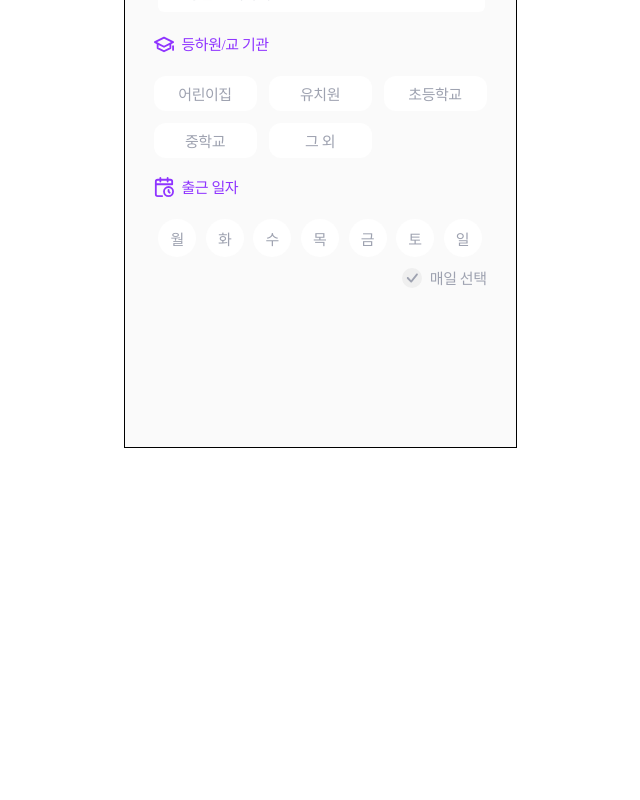
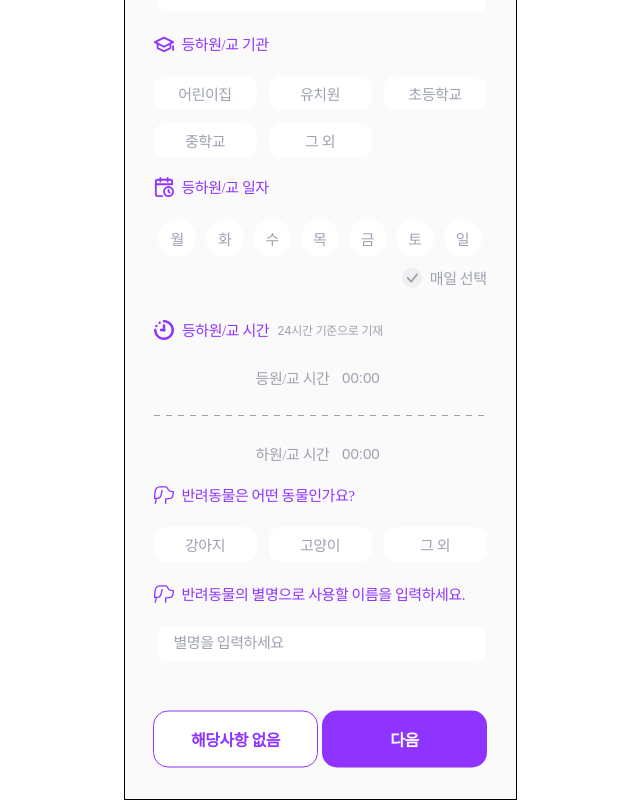
Before and after one commit to 2024GanzithonPYTHON/9_Ganzi_Frontend, a React (Create React App) app: page /childdetail in a window 1280 px wide. Shown: the part 404-1204 px from the top of the page, without its empty margins (320-960 px from the left). Before the commit the page ends 852 px from the top, so only its background shows below. Built offline with nearby package versions, Linux system fonts and the light colour scheme; a web font is replaced by a local one.

Commit message:
반려동물 종 선택, 별명 입력, 하단 버튼 추가 완료

```diff
--- a/src/account/ChildDetail.jsx
+++ b/src/account/ChildDetail.jsx
@@ -2,15 +2,22 @@ import React, { useState, useEffect } from 'react';
 import * as CD from './styledChildDetail';
 
 export function ChildDetail() {
-  const [nickname, setNickname] = useState('');
-  const [Institution, setInstitution] = useState('');
+  const [childNickname, setChildNickname] = useState(''); // 아이 별명
+
+  const [institution, setInstitution] = useState(''); //등하원 기관
 
   const [selectedDays, setSelectedDays] = useState([]); // 요일 선택
   const [allDaysSelected, setAllDaysSelected] = useState(false); // 매일 선택
 
+  const [startWork, setStartWork] = useState(''); // 등원 시간
+  const [endWork, setEndWork] = useState(''); // 하원 시간
+
+  const [species, setSpecies] = useState(''); // 반려동물 종
+  const [petNickname, setPetNickname] = useState(''); // 반려동물 별명
+
   // 등하원 기관 선택
-  const handleInstitution = (institution) => {
-    setInstitution(institution); // 선택된 기관 상태 업데이트
+  const handleInstitution = (newInstitution) => {
+    setInstitution(newInstitution); // 선택된 기관 상태 업데이트
   };
 
   // 요일 선택
@@ -25,6 +32,23 @@ export function ChildDetail() {
     setSelectedDays(
       allDaysSelected ? [] : ['월', '화', '수', '목', '금', '토', '일']
     );
+  };
+
+  // 시간 입력
+  const handleTimeChange = (e, setTime) => {
+    const input = e.target.value;
+    if (/^[0-9:]*$/.test(input) && input.length <= 5) {
+      if (input.length === 2 && !input.includes(':')) {
+        setTime(input + ':'); // 2자리 입력 시 자동으로 ":" 추가
+      } else {
+        setTime(input);
+      }
+    }
+  };
+
+  // 반려동물 종 선택
+  const handleSpecies = (newSpecies) => {
+    setSpecies(newSpecies); // 선택된 종 상태 업데이트
   };
 
   return (
@@ -46,11 +70,11 @@ export function ChildDetail() {
         <CD.Label>아이의 별명으로 사용할 이름을 입력하세요.</CD.Label>
       </CD.LabelContainer>
       {/* 별명 입력란 */}
-      <CD.InputContainer>
+      <CD.InputContainer top="380px">
         <CD.Input
           type="text"
-          value={nickname}
-          onChange={(e) => setNickname(e.target.value)}
+          value={childNickname}
+          onChange={(e) => setChildNickname(e.target.value)}
           placeholder="별명을 입력하세요"
         />
       </CD.InputContainer>
@@ -61,15 +85,16 @@ export function ChildDetail() {
         <CD.InstitutionIcon />
         <CD.Label>등하원/교 기관</CD.Label>
       </CD.LabelContainer>
-      <CD.ChoiceContainer>
+      <CD.ChoiceContainer top="479px">
         {['어린이집', '유치원', '초등학교', '중학교', '그 외'].map(
-          (institution) => (
+          (institutionOption) => (
             <CD.ChoiceButton
-              key={institution}
-              selected={Institution === institution}
-              onClick={() => handleInstitution(institution)}
+              key={institutionOption}
+              selected={institution === institutionOption}
+              onClick={() => handleInstitution(institutionOption)}
             >
-              {institution}
+              {/* 텍스트 출력 */}
+              {institutionOption}
             </CD.ChoiceButton>
           )
         )}
@@ -79,7 +104,7 @@ export function ChildDetail() {
       <CD.LabelContainer top="579px">
         {/* 아이콘 */}
         <CD.ScheduleIcon />
-        <CD.Label>출근 일자</CD.Label>
+        <CD.Label>등하원/교 일자</CD.Label>
       </CD.LabelContainer>
       <CD.DayContainer>
         {['월', '화', '수', '목', '금', '토', '일'].map((day) => (
@@ -100,10 +125,81 @@ export function ChildDetail() {
       </CD.SelectAllContainer>
 
       {/* 등하원 시간 입력 */}
+      <CD.TimeContainer>
+        <CD.TimeLabelContainer>
+          <CD.TimeIcon />
+          <CD.TimeLabel>등하원/교 시간</CD.TimeLabel>
+          <CD.TimeSubText>24시간 기준으로 기재</CD.TimeSubText>
+        </CD.TimeLabelContainer>
+
+        <CD.TimeInputContainer>
+          <CD.TimeTextLabel hasValue={startWork.length > 0}>
+            등원/교 시간
+          </CD.TimeTextLabel>
+          {/* 값이 있는지 여부를 스타일에 전달 (있을 시 색상 변경) */}
+          <CD.TimeInput
+            type="text"
+            value={startWork}
+            onChange={(e) => handleTimeChange(e, setStartWork)}
+            hasValue={startWork.length > 0} // 값이 있는지 여부를 스타일에 전달 (있을 시 색상 변경)
+            placeholder="00:00"
+          />
+        </CD.TimeInputContainer>
+        <CD.DashedLine />
+        <CD.TimeInputContainer>
+          <CD.TimeTextLabel hasValue={endWork.length > 0}>
+            하원/교 시간
+          </CD.TimeTextLabel>
+          <CD.TimeInput
+            type="text"
+            value={endWork}
+            onChange={(e) => handleTimeChange(e, setEndWork)}
+            placeholder="00:00"
+            hasValue={endWork.length > 0} // 값이 있는지 여부를 스타일에 전달 (있을 시 색상 변경)
+          />
+        </CD.TimeInputContainer>
+      </CD.TimeContainer>
 
       {/* 반려동물 종 선택 */}
+      <CD.LabelContainer top="887px">
+        {/* 아이콘 */}
+        <CD.PetIcon />
+        <CD.Label>반려동물은 어떤 동물인가요?</CD.Label>
+      </CD.LabelContainer>
+      <CD.ChoiceContainer top="930px">
+        {['강아지', '고양이', '그 외'].map((speciesOption) => (
+          <CD.ChoiceButton
+            top="930px"
+            key={speciesOption}
+            selected={species === speciesOption}
+            onClick={() => handleSpecies(speciesOption)}
+          >
+            {speciesOption}
+          </CD.ChoiceButton>
+        ))}
+      </CD.ChoiceContainer>
 
       {/* 반려동물 별명 입력 */}
+      <CD.LabelContainer top="986px">
+        {/* 아이콘 */}
+        <CD.PetIcon />
+        <CD.Label>반려동물의 별명으로 사용할 이름을 입력하세요.</CD.Label>
+      </CD.LabelContainer>
+      {/* 별명 입력란 */}
+      <CD.InputContainer top="1029px">
+        <CD.Input
+          type="text"
+          value={petNickname}
+          onChange={(e) => setPetNickname(e.target.value)}
+          placeholder="별명을 입력하세요"
+        />
+      </CD.InputContainer>
+
+      {/* 하단 버튼들 */}
+      <CD.NextBtn>
+        <CD.SecondaryButton>해당사항 없음</CD.SecondaryButton>
+        <CD.PrimaryButton>다음</CD.PrimaryButton>
+      </CD.NextBtn>
     </CD.Container>
   );
 }
--- a/src/account/styledChildDetail.jsx
+++ b/src/account/styledChildDetail.jsx
@@ -5,7 +5,7 @@ export const Container = styled.div`
   position: relative;
   margin: 0 auto;
   width: 393px;
-  height: 852px;
+  height: 1204px;
   margin-top: 0px;
   background: #fafafa;
   border: 1px solid black;
@@ -38,7 +38,7 @@ export const Nickname = styled.div`
   font-style: normal;
   font-weight: 600;
   line-height: 17px; /* 113.333% */
-  letter-spacing: -0.45px;
+  letter-spacing: -0.03em;
 `;
 
 // 안내 문구
@@ -102,7 +102,7 @@ export const PetIcon = styled.div`
 // 별명 입력란 컨테이너
 export const InputContainer = styled.div`
   position: absolute;
-  top: 380px;
+  top: ${({ top }) => top || '0px'}; // props로 top값 동적으로 설정
   left: 33px;
   width: 327px;
   height: 35px;
@@ -157,7 +157,7 @@ export const ChoiceContainer = styled.div`
   display: flex;
   flex-wrap: wrap; // 줄 바꿈
   position: absolute;
-  top: 479px;
+  top: ${({ top }) => top || '0px'}; // props로 top값 동적으로 설정
   left: 29px;
   right: 29px;
   gap: 12px;
@@ -258,7 +258,7 @@ export const SelectAllText = styled.div`
 // 등하원 시간 입력 컨테이너
 export const TimeContainer = styled.div`
   position: absolute;
-  top: 530px;
+  top: 722px;
   left: 50%;
   transform: translateX(-50%); // 전체 컨테이너를 가운데 정렬
 `;
```
